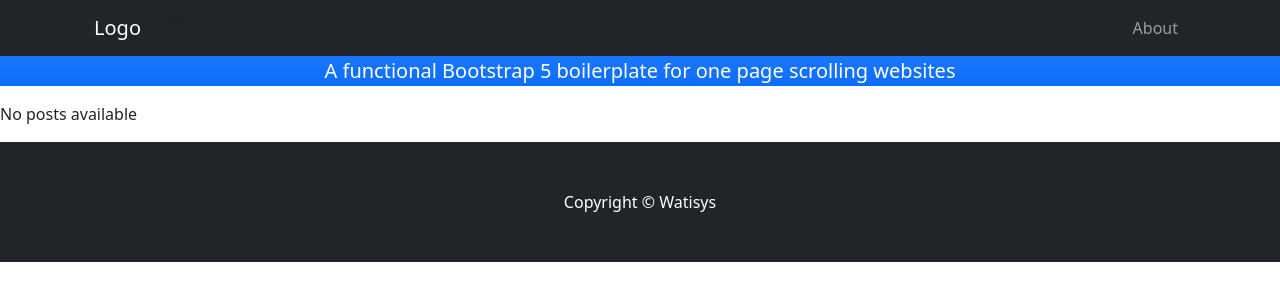
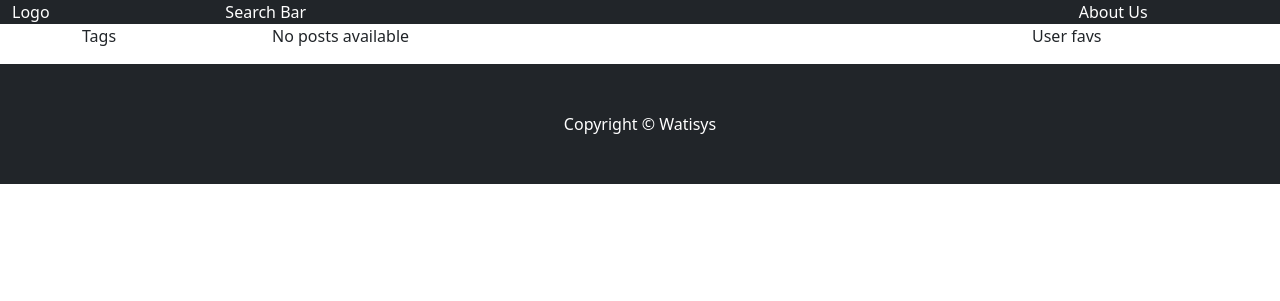
Before and after one commit to imachocolateman/PoetryBlog, a Django app: page /poetry/ in a window 1280 px wide. Shown: the top 301 px of the page. Run offline with Django 4.2, Linux system fonts and the light colour scheme; data that the repository does not hold is empty; some libraries are stand-ins or nearby versions.

Commit message:
modified grid

```diff
--- a/poetry_blog/templates/base.html
+++ b/poetry_blog/templates/base.html
@@ -31,35 +31,33 @@
 
 <body id="page-top">
 	<!-- Nav -->
-	<nav class="navbar navbar-expand-lg navbar-dark bg-dark fixed-top" id="mainNav">
-		<div class="container px-4">
-			<a class="navbar-brand" href="#page-top">Logo</a>
-            <button class="navbar-toggler" type="button" data-bs-toggle="collapse" data-bs-target="#navbarResponsive" aria-controls="navbarResponsive" aria-expanded="false" aria-label="Toggle navigation">
-            	<span class="navbar-toggler-icon"></span>
-            </button>
-            <p>title</p>
-            <div class="collapse navbar-collapse" id="navbarResponsive">
-            	<ul class="navbar-nav ms-auto">
-            		<!-- Use modal pop-up features -->
-            		<li class="nav-item"><a class="nav-link" href="#about">About</a></li>
-                </ul>
-            </div>
-        </div>
+    <nav>
+    	<div class="container-fluid bg-dark text-white">
+    		<div class="row">
+    			<div class="col">Logo</div>
+	    		<div class="col col-md-8">Search Bar</div>
+	    		<div class="col">About Us</div>
+    		</div>
+    	</div>
     </nav>
 
-	<!-- Header Bar -->
-    <header class="bg-primary bg-gradient text-white">
-        <div class="container px-4 text-center">
-            <h1 class="fw-bolder">Welcome to Scrolling Nav</h1>
-            <p class="lead">A functional Bootstrap 5 boilerplate for one page scrolling websites</p>
-        </div>
-    </header>
-
-
-
-	<article>{% block body %}{% endblock %}</article>
-
-
+	<div class="container">
+		<div class="row">
+			<div class="col-2">
+				<section>
+					Tags
+				</section>
+			</div>
+			<div class="col-8">
+				{% block body %}{% endblock %}
+			</div>
+			<div class="col-2">
+				<section>
+					User favs
+				</section>
+			</div>
+		</div>
+	</div>
 
 	<!-- Footer -->
 	<footer class="py-5 bg-dark">
```
